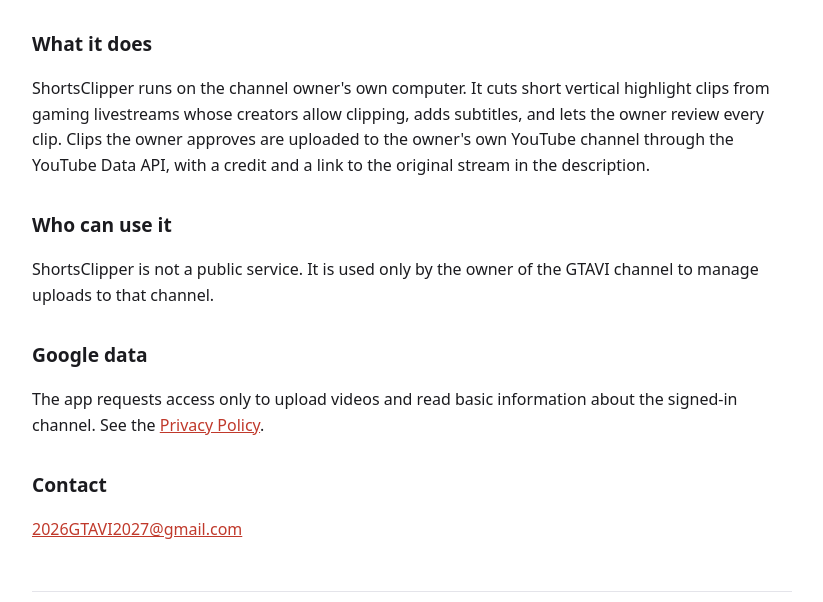
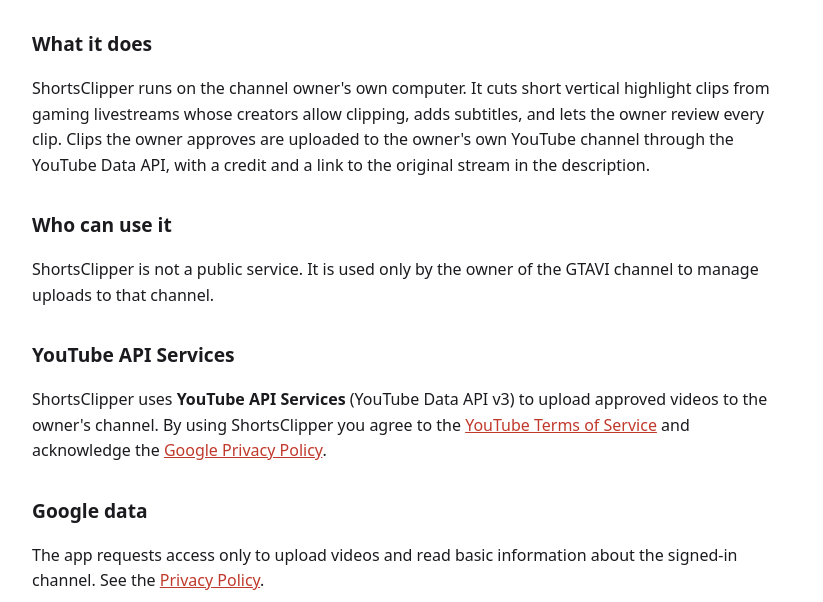
Before and after one commit to tkachenko170699-dot/tkachenko170699-dot.github.io, a plain HTML site: page index.html in a window 1280 px wide. Shown: the part 198-800 px from the top of the page, without its empty margins (228-1051 px from the left). Drawn offline with Linux system fonts and the light colour scheme.

Commit message:
Homepage: YouTube API Services notice
Co-Authored-By: Claude Opus 5.5 <noreply@anthropic.com>

```diff
--- a/index.html
+++ b/index.html
@@ -9,6 +9,10 @@ whose creators allow clipping, adds subtitles, and lets the owner review every c
 through the YouTube Data API, with a credit and a link to the original stream in the description.</p>
 <h2>Who can use it</h2>
 <p>ShortsClipper is not a public service. It is used only by the owner of the GTAVI channel to manage uploads to that channel.</p>
+<h2>YouTube API Services</h2>
+<p>ShortsClipper uses <b>YouTube API Services</b> (YouTube Data API v3) to upload approved videos to the owner's channel.
+By using ShortsClipper you agree to the <a href="https://www.youtube.com/t/terms">YouTube Terms of Service</a>
+and acknowledge the <a href="https://policies.google.com/privacy">Google Privacy Policy</a>.</p>
 <h2>Google data</h2>
 <p>The app requests access only to upload videos and read basic information about the signed-in channel. See the <a href="privacy.html">Privacy Policy</a>.</p>
 <h2>Contact</h2>
```
